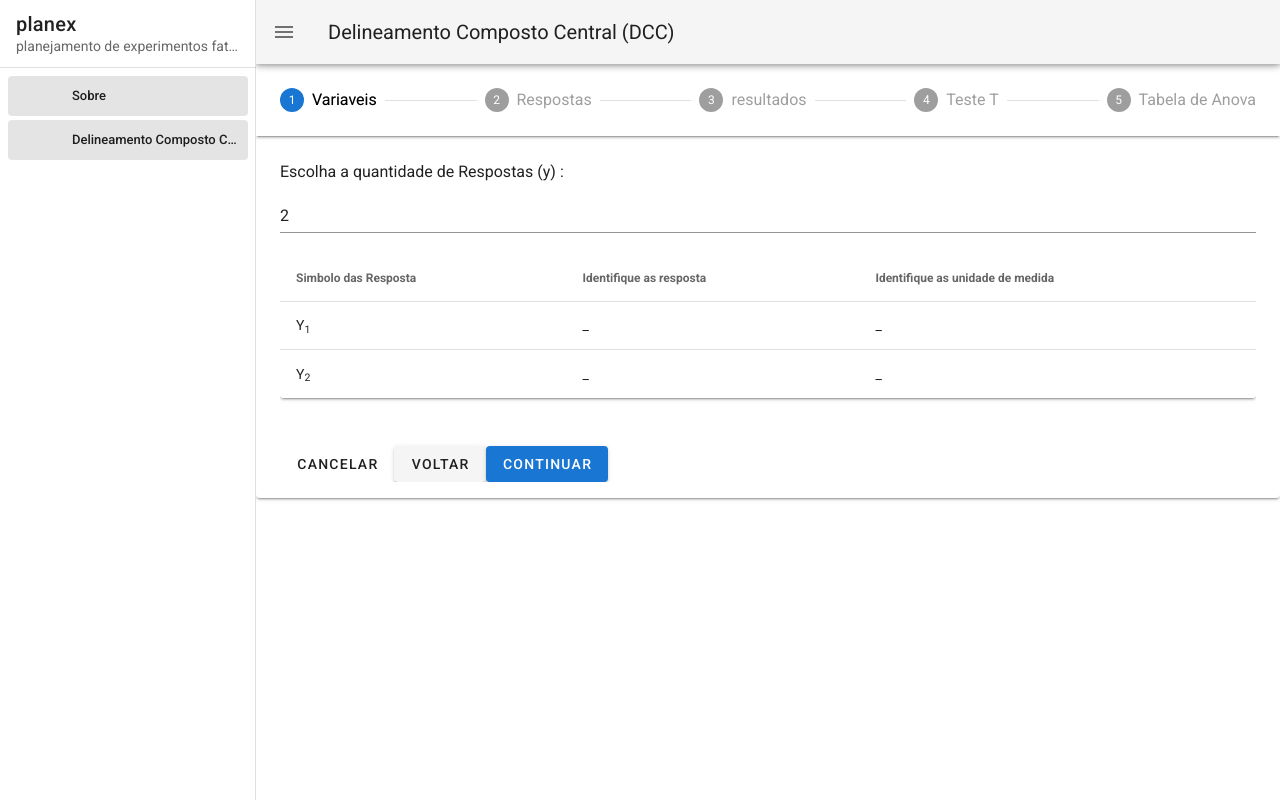
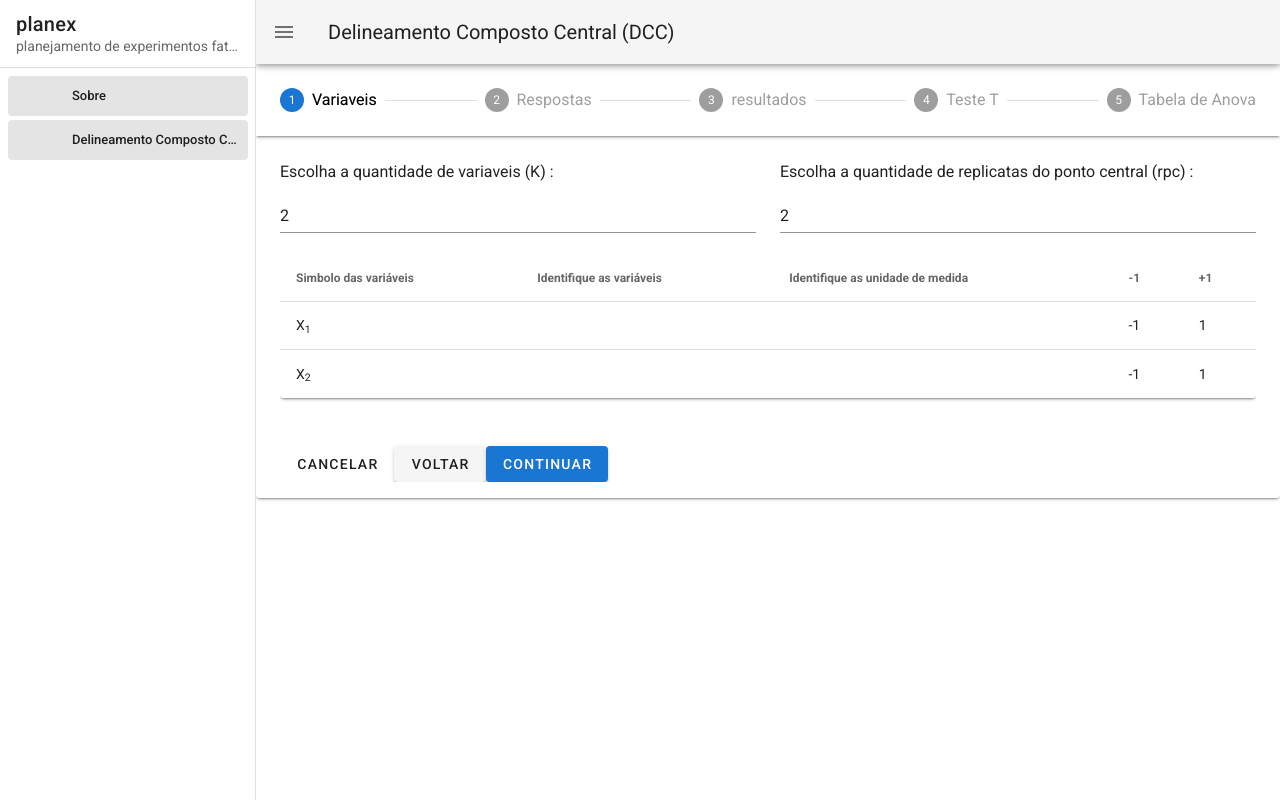
Before and after one commit to guisiq/planex, a Vue app: page /DCC in a window 1280 px wide. Built offline with nearby package versions, Linux system fonts and the light colour scheme.

Commit message:
voltando a ordem original

```diff
--- a/src/views/dcc.vue
+++ b/src/views/dcc.vue
@@ -27,7 +27,7 @@
 
     <v-stepper-items>
       <!-- variaveis -->
-      <v-stepper-content step="2">
+      <v-stepper-content step="1">
         <v-card class="mb-12">
           <v-row>
             <v-col>
@@ -114,7 +114,7 @@
         <v-btn color="primary" @click="avancar"> Continuar </v-btn>
       </v-stepper-content>
       <!-- respostas -->
-      <v-stepper-content step="1">
+      <v-stepper-content step="2">
         <v-card class="mb-12">
           <v-row>
             <v-col>
```
